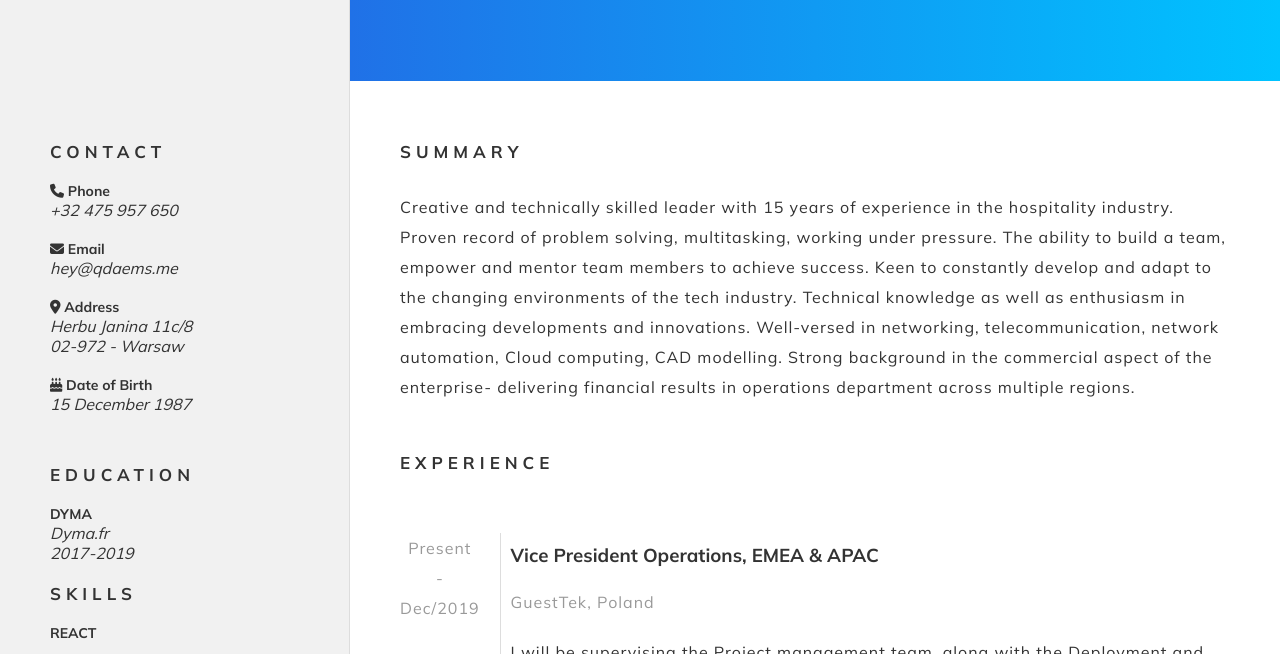
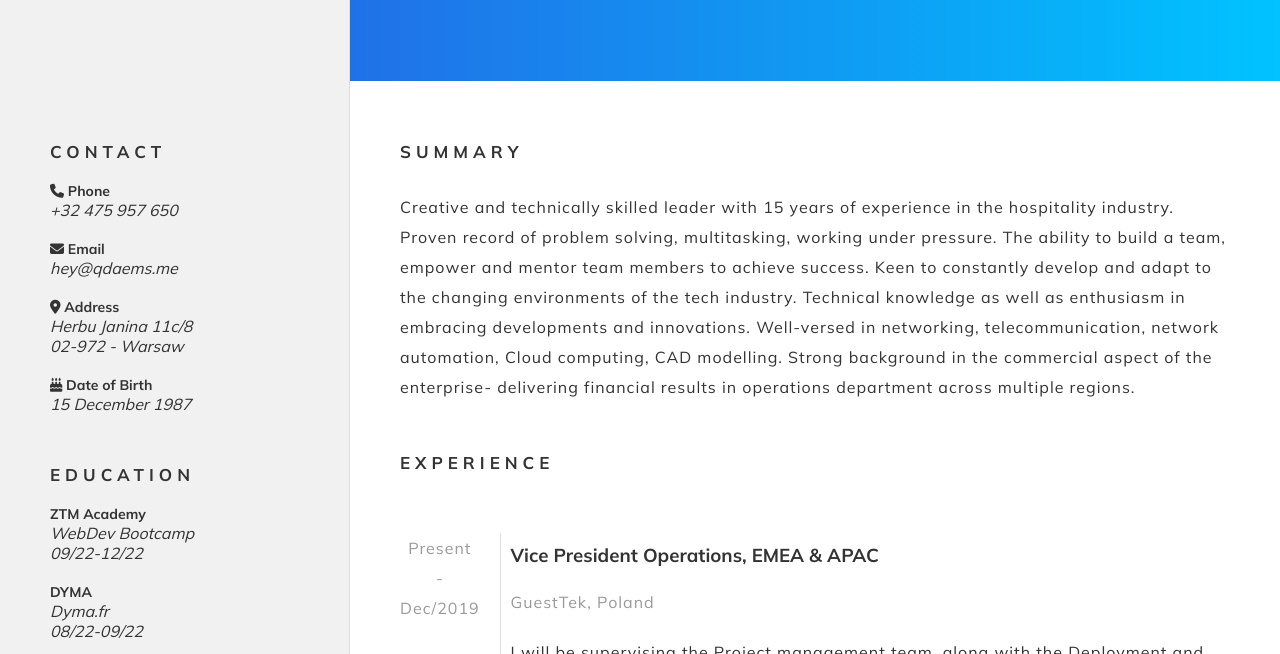
Before and after one commit to nexty5870/my-cv, a website: page index.html in a window 1280 px wide. Shown: the part 272-926 px from the top of the page. Drawn offline with Linux system fonts and the light colour scheme.

Commit message:
pushing update v1.0.5

```diff
--- a/index.html
+++ b/index.html
@@ -71,8 +71,10 @@
         </div>
         <div class="block">
           <h2 class="title-small">EDUCATION</h2>
+          <h3>ZTM Academy</h3>
+          <p>WebDev Bootcamp<br />09/22-12/22</p>
           <h3>DYMA</h3>
-          <p>Dyma.fr<br />2017-2019</p>
+          <p>Dyma.fr<br />08/22-09/22</p>
           <div class="block">
             <h2 class="title-small">SKILLS</h2>
             <h3>REACT</h3>
```
